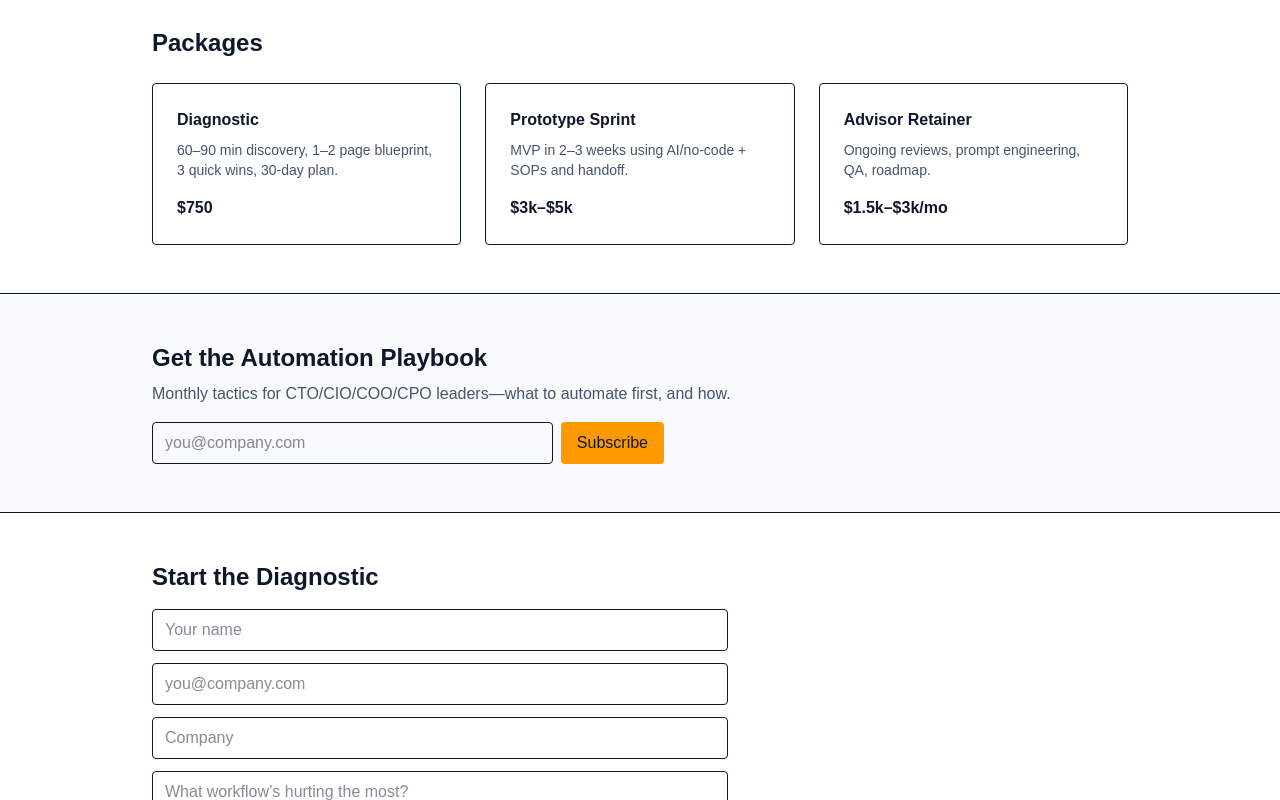
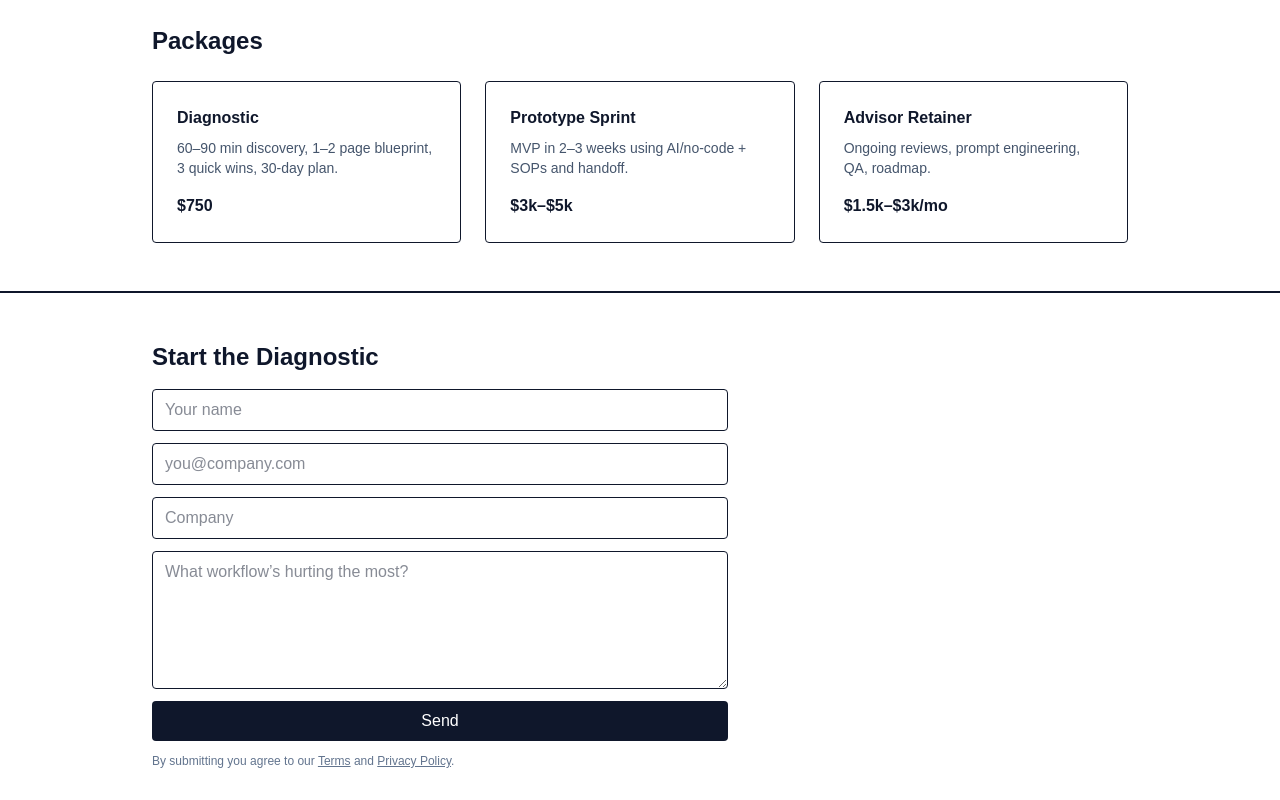
Before and after one commit to tkovalsky/tko-solutions, a Next.js app: page / in a window 1280 px wide. Shown: the part 588-1388 px from the top of the page. Built offline with nearby package versions, Linux system fonts and the light colour scheme.

Commit message:
Remove newsletter; fix Server Component event handler issue

```diff
--- a/src/app/page.tsx
+++ b/src/app/page.tsx
@@ -16,9 +16,6 @@ export default function Home() {
           <div className="mt-6 flex gap-3">
             <a href="#contact" className="rounded bg-amber-500 px-4 py-2 font-medium text-slate-900">
               Start the Diagnostic
-            </a>
-            <a href="#newsletter" className="rounded border border-slate-500 px-4 py-2">
-              Get the Playbook
             </a>
           </div>
         </div>
@@ -63,30 +60,6 @@ export default function Home() {
         </div>
       </section>
 
-      <section id="newsletter" className="mx-auto max-w-5xl px-6 py-12">
-        <h2 className="text-2xl font-semibold">Get the Automation Playbook</h2>
-        <p className="mt-2 text-slate-600">
-          Monthly tactics for CTO/CIO/COO/CPO leaders—what to automate first, and how.
-        </p>
-        <form
-          className="mt-4 flex max-w-lg gap-2"
-          action="https://buttondown.email/api/emails/embed-subscribe/YOUR_HANDLE"
-          method="post"
-          target="popupwindow"
-          onSubmit={() => window.open('https://buttondown.email/YOUR_HANDLE','popupwindow')}
-        >
-          <input type="hidden" name="embed" value="1" />
-          <input
-            required
-            type="email"
-            name="email"
-            placeholder="you@company.com"
-            className="flex-1 rounded border px-3 py-2"
-          />
-          <button className="rounded bg-amber-500 px-4 py-2 font-medium text-slate-900">Subscribe</button>
-        </form>
-      </section>
-
       <section id="contact" className="bg-white border-y">
         <div className="mx-auto max-w-5xl px-6 py-12">
           <h2 className="text-2xl font-semibold">Start the Diagnostic</h2>
```
